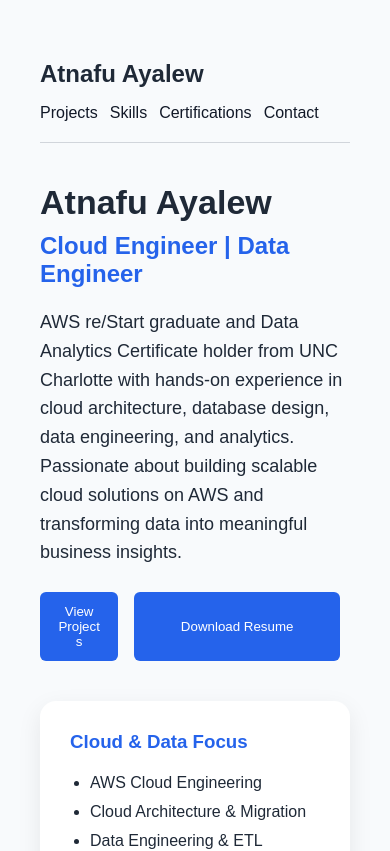
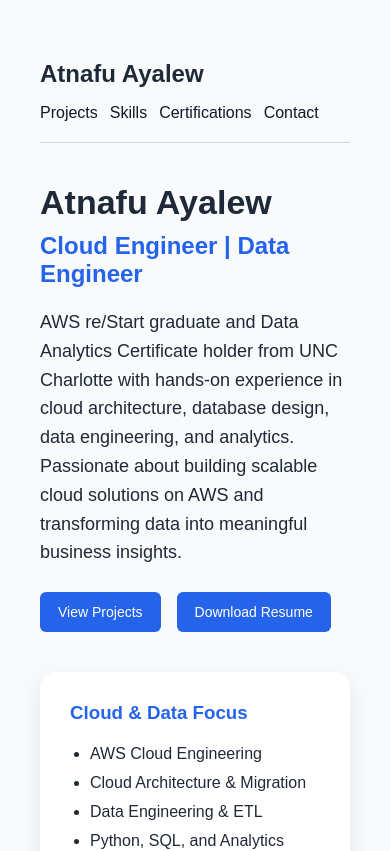
Before and after one commit to atnafb/cloud-portfolio, a React (Vite) app: page / in a window 390 px wide. Shown: the top 851 px of the page. Built offline with nearby package versions, Linux system fonts and the light colour scheme.

Commit message:
Add text wrapping on mobile

```diff
--- a/src/index.css
+++ b/src/index.css
@@ -55,8 +55,19 @@ button:hover {
     grid-template-columns: 1fr !important;
   }
 
+  section > div[style*="margin-top: 25px"] {
+    flex-direction: column !important;
+    align-items: stretch !important;
+  }
+
+  section > div[style*="margin-top: 25px"] a,
+  section > div[style*="margin-top: 25px"] button {
+    width: 100% !important;
+  }
+
   button {
-    width: 100%;
+    margin-right: 0;
+    white-space: nowrap;
   }
 }
 @media (max-width: 480px) {
@@ -80,5 +91,16 @@ button:hover {
 
   button {
     padding: 12px 18px;
+    font-size: 14px;
   }
 }
+@media (max-width: 360px) {
+  h1 {
+    font-size: 30px !important;
+  }
+
+  button {
+    font-size: 13px;
+    padding: 11px 14px;
+  }
+}
```
